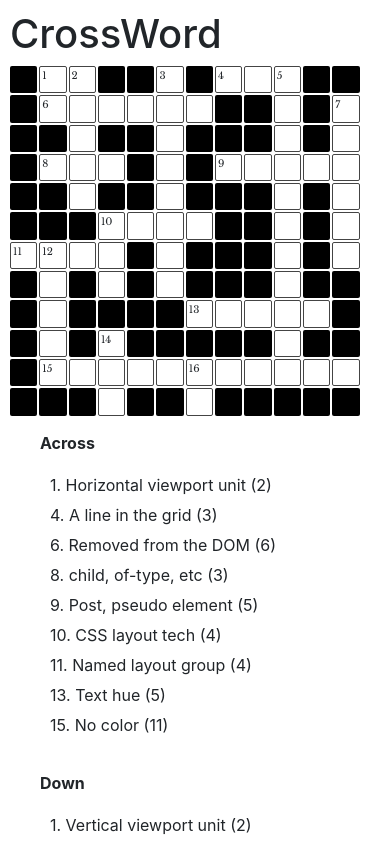
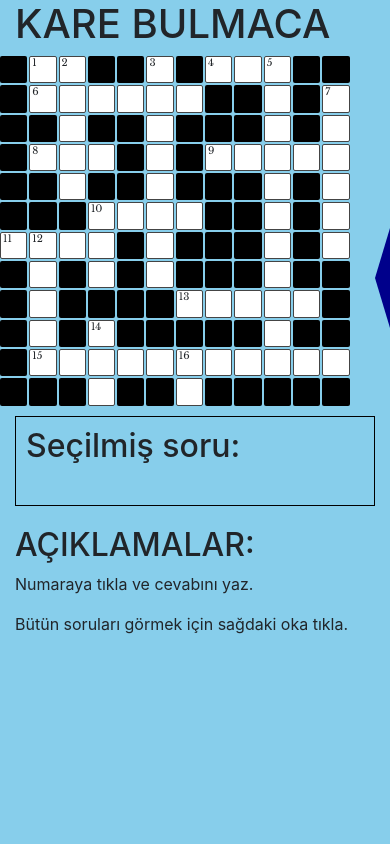
Before and after one commit to karadumanb/Crossword-Puzzle, an Angular app: page / in a window 390 px wide. Shown: the top 844 px of the page. Built offline with nearby package versions, Linux system fonts and the light colour scheme; a web font is replaced by a local one.

Commit message:
Complete functionality

```diff
--- a/src/app/components/home/home.component.html
+++ b/src/app/components/home/home.component.html
@@ -18,11 +18,13 @@
     </div>
   </div>
 </div> -->
-<h1>CrossWord</h1>
-
+<div class="container" [ngClass]="{'menuOpened': isMenuOpen}">
+  <h1>KARE BULMACA</h1>
+  <div class="row">
+    <div class="main-container col-lg-8 col-xs-12">
       <main>
         <del></del>
-  <ins data-clue=1 data-dir="across" data-length=2></ins>
+        <ins data-clue=1></ins>
         <ins data-clue=2></ins>
         <del></del>
         <del></del>
@@ -178,31 +180,46 @@
         <del></del>
 
       </main>
+    </div>
+    <div class="questions-container annotation col-lg-4" id="toggleMenu">
       <ul>
         <li class="heading">Across</li>
-  <li data-clue=1 data-dir="across" data-length=2>1. Horizontal viewport unit (2)</li>
-  <li data-clue=4 data-dir="across" data-length=3>4. A line in the grid (3)</li>
-  <li data-clue=6 data-dir="across" data-length=6>6. Removed from the DOM (6)</li>
-  <li data-clue=8 data-dir="across" data-length=3>8. child, of-type, etc (3)</li>
-  <li data-clue=9 data-dir="across" data-length=5>9. Post, pseudo element (5)</li>
-  <li data-clue=10 data-dir="across" data-length=4>10. CSS layout tech (4)</li>
-  <li data-clue=11 data-dir="across" data-length=4>11. Named layout group (4)</li>
-  <li data-clue=13 data-dir="across" data-length=5>13. Text hue (5)</li>
-  <li data-clue=15 data-dir="across" data-length=11>15. No color (11)</li>
+        <li data-clue=1 data-dir="across" data-length=2>1. (YATAY) viewport unit (2 Harf)</li>
+        <li data-clue=4 data-dir="across" data-length=3>4. A line in the grid (3 Harf)</li>
+        <li data-clue=6 data-dir="across" data-length=6>6. Removed from the DOM (6 Harf)</li>
+        <li data-clue=8 data-dir="across" data-length=3>8. child, of-type, etc (3 Harf)</li>
+        <li data-clue=9 data-dir="across" data-length=5>9. Post, pseudo element (5 Harf)</li>
+        <li data-clue=10 data-dir="across" data-length=4>10. (YATAY) CSS layout tech (4 Harf)</li>
+        <li data-clue=11 data-dir="across" data-length=4>11. Named layout group (4 Harf)</li>
+        <li data-clue=13 data-dir="across" data-length=5>13. Text hue (5 Harf)</li>
+        <li data-clue=15 data-dir="across" data-length=11>15. No color (11 Harf)</li>
       </ul>
 
       <ul>
         <li class="heading">Down</li>
-  <li data-clue=1 data-dir="down" data-length=2>1. Vertical viewport unit (2)</li>
-  <li data-clue=2 data-dir="down" data-length=5>2. Fixed horizontal length (5)</li>
-  <li data-clue=3 data-dir="down" data-length=8>3. Positioned in parent's frame (8)</li>
-  <li data-clue=5 data-dir="down" data-length=11>5. Text display direction (7,4)</li>
-  <li data-clue=7 data-dir="down" data-length=6>7. Around the outside (6)</li>
-  <li data-clue=10 data-dir="down" data-length=3>10. Space between elements (3)</li>
-  <li data-clue=12 data-dir="down" data-length=5>12. Opposite of left (5)</li>
-  <li data-clue=14 data-dir="down" data-length=3>14. Alternative angle unit (3)</li>
-  <li data-clue=16 data-dir="down" data-length=2>16. Pica unit (2)</li>
-
+        <li data-clue=1 data-dir="down" data-length=2>1. (DİKEY) viewport unit (2 Harf)</li>
+        <li data-clue=2 data-dir="down" data-length=5>2. Fixed horizontal length (5 Harf)</li>
+        <li data-clue=3 data-dir="down" data-length=8>3. Positioned in parent's frame (8 Harf)</li>
+        <li data-clue=5 data-dir="down" data-length=11>5. Text display direction (11 Harf)</li>
+        <li data-clue=7 data-dir="down" data-length=6>7. Around the outside (6 Harf)</li>
+        <li data-clue=10 data-dir="down" data-length=3>10. (DİKEY) Space between elements (3 Harf)</li>
+        <li data-clue=12 data-dir="down" data-length=5>12. Opposite of left (5 Harf)</li>
+        <li data-clue=14 data-dir="down" data-length=3>14. Alternative angle unit (3 Harf)</li>
+        <li data-clue=16 data-dir="down" data-length=2>16. Pica unit (2 Harf)</li>
       </ul>
-
-<p>Click on a clue or press TAB. Type your answers.</p>
+    </div>
+    <div class="open d-sm-none" [ngClass]="{'opened': isMenuOpen}" (click)="toggleMenu()">
+      <p *ngIf="isMenuOpen">X</p>
+      <div *ngIf="!isMenuOpen" class="arrow-left"></div>
+    </div>
+  </div>
+  <div class="current-question">
+    <h2>Seçilmiş soru: </h2>
+    <p id="current-question"></p>
+  </div>
+  <div class="annotation">
+    <h2 style="margin-top: 20px;">AÇIKLAMALAR:</h2>
+    <p>Numaraya tıkla ve cevabını yaz.</p>
+    <p>Bütün soruları görmek için sağdaki oka tıkla.</p>
+  </div>
+</div>
--- a/src/app/components/home/home.component.ts
+++ b/src/app/components/home/home.component.ts
@@ -1,20 +1,12 @@
 import { Component, OnInit } from '@angular/core';
 import { MockService, Puzzle } from '../../services/mock-service';
-declare var $:any;
-const letters = /^[A-Za-z]+$/;
+declare var $: any;
 
 @Component({
   selector: 'app-home',
   templateUrl: './home.component.html'
 })
 export class HomeComponent implements OnInit {
-  // mockData: Array<Puzzle>=[];
-  // count: number = 0;
-  // currentElementIndex:number;
-  //question:HTMLElement = new HTMLElement;
-  /*<div class="question" data-toggle="tooltip" data-placement="top" title="Lorem ipsum dolor sit, amet.">
-            <p>Lorem ipsum dolor sit, amet.</p>
-          </div> */
 
   state = {
     index: null,
@@ -27,6 +19,7 @@ export class HomeComponent implements OnInit {
   };
   index: any;
   clues: any;
+  isMenuOpen: boolean = false;
 
   constructor(/*public mock: MockService*/) { }
 
@@ -43,11 +36,11 @@ export class HomeComponent implements OnInit {
     let that = this;
     this.clues.forEach(function (clue) {
       ['mouseover', 'mouseout'].map(function (e) {
-        clue.addEventListener(e, (el)=>{
+        clue.addEventListener(e, (el) => {
           that.toggleClue(el);
         });
       });
-      clue.addEventListener('click', (el)=>{
+      clue.addEventListener('click', (el) => {
         that.editClue(el, that, false);
       });
     });
@@ -63,63 +56,43 @@ export class HomeComponent implements OnInit {
           var c = that.clues.indexOf(cli);
           let nc;
 
-          if (e.shiftKey === true) {
+          if(e.shiftKey === true) {
             nc = c - 1;
           } else {
             nc = c + 1;
           }
 
-          if (nc === that.clues.length) {
+          if(nc === that.clues.length) {
             nc = 0;
-          } else if (nc === -1) {
+          } else if(nc === -1) {
             nc = that.clues.length - 1;
           }
 
-          that.editClue.bind(that.clues[nc])();
+          that.editClue.bind(that.clues[nc])(cli, that, true);
           return;
-          //break;
+        //break;
         case "Backspace":
-          if (!that.state.clue) return;
+          if(!that.state.clue) return;
           that.state.answers[that.state.clue + '-' + that.state.dir] = that.state.answers[that.state.clue + '-' + that.state.dir].substr(0, that.state.answers[that.state.clue + '-' + that.state.dir].length - 1);
           break;
         default:
-          if (!that.state.clue) return;
-          if (e.key.length > 1) return;
-          if (that.state.answers[that.state.clue + '-' + that.state.dir].length < that.state.length) {
+          if(!that.state.clue) return;
+          if(e.key.length > 1 || e.key === " ") return;
+          if(that.state.answers[that.state.clue + '-' + that.state.dir].length < that.state.length) {
             that.state.answers[that.state.clue + '-' + that.state.dir] += e.key;
+          } else {
+            return;
           }
-          break;
+        break;
       }
+      that.skipCursor(e.key, 0);
 
-      if (that.state.dir === "across") {
-        that.index[that.state.index + that.state.cursor].classList.remove("cursor");
-      } else {
-        that.index[that.state.index + that.state.cursor * 12].classList.remove("cursor");
-      }
-      that.state.cursor = that.state.answers[that.state.clue + '-' + that.state.dir].length;
-      if (that.state.cursor < 0) {
-        that.state.cursor = 0;
-      } else if (that.state.cursor > that.state.length - 1) {
-        that.state.cursor = that.state.length - 1;
-      }
-      if (that.state.dir === "across") {
-        that.index[that.state.index + that.state.cursor].classList.add("cursor");
-      } else {
-        that.index[that.state.index + that.state.cursor * 12].classList.add("cursor");
-      }
-
-      for (var x = 0; x < that.state.length; x++) {
-        if (that.state.dir === "across") {
-          that.index[that.state.index + x].textContent = that.state.answers[that.state.clue + '-' + that.state.dir][x];
-        } else {
-          that.index[that.state.index + x * 12].textContent = that.state.answers[that.state.clue + '-' + that.state.dir][x];
-        }
-      }
+      that.getAllLetters(e.key);
 
     }, false);
 
     Array.from(document.querySelectorAll('ins[data-clue]')).map(function (el) {
-      el.addEventListener('click', (el)=>{
+      el.addEventListener('click', (el) => {
         that.selectClue(el);
       });
     });
@@ -127,13 +100,13 @@ export class HomeComponent implements OnInit {
 
   selectClue(el) {
     let that = this;
-    (function() {
+    (function () {
       var c = parseInt(el.srcElement.getAttribute('data-clue'));
       var li = Array.from(document.querySelectorAll('li[data-clue="' + c + '"]'));
-      if (li.length === 1) {
+      if(li.length === 1) {
         that.editClue.bind(li[0])(el, that, true);
       } else {
-        if (that.state.dir === "across") {
+        if(that.state.dir === "across") {
           that.editClue.bind(li[1])(el, that, true);
         } else {
           that.editClue.bind(li[0])(el, that, true);
@@ -142,14 +115,17 @@ export class HomeComponent implements OnInit {
     })();
   }
   editClue(elm, ths, isSelected) {
+    if(this.isMenuOpen) {
+      this.toggleMenu();
+    }
     let that = ths;
     let trial = this;
-    (function() {
+    (function () {
       Array.from(document.querySelectorAll('.cursor,.editting,.current')).map(function (el) {
         return el.classList.remove("cursor", "editting", "current");
       });
       let c, l, d;
-      if(isSelected){
+      if(isSelected) {
         c = parseInt(trial.getAttribute("data-clue"));
         l = parseInt(trial.getAttribute("data-length"));
         d = trial.getAttribute("data-dir");
@@ -160,7 +136,7 @@ export class HomeComponent implements OnInit {
       }
       var s = that.index.indexOf(document.querySelector('ins[data-clue="' + c + '"]'));
       for (var x = 0; x < l; x++) {
-        if (d === "across") {
+        if(d === "across") {
           that.index[s + x].classList.add("editting");
         } else {
           that.index[s + x * 12].classList.add("editting");
@@ -171,35 +147,39 @@ export class HomeComponent implements OnInit {
       that.state.clue = c;
       that.state.dir = d;
       that.state.length = l;
-      if (that.state.answers[c + '-' + d] === undefined) {
+      if(that.state.answers[c + '-' + d] === undefined) {
         that.state.answers[c + '-' + d] = '';
         that.state.cursor = 0;
       } else {
-        if (that.state.length === that.state.answers[c + '-' + d].length) {
+        if(that.state.length === that.state.answers[c + '-' + d].length) {
           that.state.cursor = that.state.answers[c + '-' + d].length - 1;
         } else {
           that.state.cursor = that.state.answers[c + '-' + d].length;
         }
       }
 
-      if (that.state.dir === "across") {
+      if(that.state.dir === "across") {
         that.index[s + that.state.cursor].classList.add("cursor");
       } else {
         that.index[s + that.state.cursor * 12].classList.add("cursor");
       }
 
-      document.querySelector('li[data-clue="' + c + '"][data-dir="' + d + '"]').classList.add("current");
+      let currentEl = document.querySelector('li[data-clue="' + c + '"][data-dir="' + d + '"]');
+      currentEl.classList.add("current");
+      document.getElementById('current-question').innerHTML = currentEl['textContent'];
+      that.skipCursor('', 0);
+      that.getAllLetters('');
     })();
   }
   toggleClue(elm) {
     let that = this;
-    (function() {
+    (function () {
       var c = elm.srcElement.getAttribute("data-clue");
       var d = elm.srcElement.getAttribute("data-dir");
       var l = elm.srcElement.getAttribute("data-length");
       var s = that.index.indexOf(document.querySelector('ins[data-clue="' + c + '"]'));
       for (var x = 0; x < l; x++) {
-        if (d === "across") {
+        if(d === "across") {
           that.index[s + x].classList.toggle("highlight");
         } else {
           that.index[s + x * 12].classList.toggle("highlight");
@@ -207,8 +187,71 @@ export class HomeComponent implements OnInit {
       }
     })();
   }
-  getAttribute(str){
+  getAttribute(str) {
     return str;
+  }
+
+  toggleMenu() {
+    let el = document.getElementById('toggleMenu');
+    if(el.style.left === '0px') {
+      el.style.left = '100vh';
+      this.isMenuOpen = false;
+    } else {
+      el.style.left = '0px';
+      this.isMenuOpen = true;
+    }
+  }
+
+  skipCursor(key, count) {
+    count++;
+      if(this.state.dir === "across") {
+        this.index[this.state.index + this.state.cursor].classList.remove("cursor");
+      } else {
+        this.index[this.state.index + this.state.cursor * 12].classList.remove("cursor");
+      }
+      this.state.cursor = this.state.answers[this.state.clue + '-' + this.state.dir].length;
+      if(this.state.cursor < 0) {
+        this.state.cursor = 0;
+      } else if(this.state.cursor > this.state.length - 1) {
+        this.state.cursor = this.state.length - 1;
+      }
+      if(this.state.dir === "across") {
+        this.index[this.state.index + this.state.cursor].classList.add("cursor");
+      } else {
+        this.index[this.state.index + this.state.cursor * 12].classList.add("cursor");
+      }
+    if(key ==='Backspace' || count > 8 || this.state.answers[this.state.clue + '-' + this.state.dir].length >= this.state.length) {
+      //do nothing
+      return;
+    } else if(this.state.dir === "across") {
+      if(this.index[this.state.index + this.state.cursor].textContent.length > 0) {
+        this.state.answers[this.state.clue + '-' + this.state.dir] += this.index[this.state.index + this.state.cursor].textContent;
+        return this.skipCursor(key, count);
+      }
+    } else if(this.state.dir === "down") {
+      if(this.index[this.state.index + this.state.cursor * 12].textContent.length > 0) {
+        this.state.answers[this.state.clue + '-' + this.state.dir] += this.index[this.state.index + this.state.cursor * 12].textContent;
+        return this.skipCursor(key, count);
+      }
+    }
+     else {
+      return;
+    }
+  }
+
+  getAllLetters(key) {
+    for (var x = 0; x < this.state.length; x++) {
+      let theValue = this.state.answers[this.state.clue + '-' + this.state.dir][x];
+      if(theValue === undefined && key !== "Backspace" || this.state.cursor < x) {
+        //do nothing
+      } else {
+        if(this.state.dir === "across") {
+          this.index[this.state.index + x].textContent = this.state.answers[this.state.clue + '-' + this.state.dir][x];
+        } else {
+          this.index[this.state.index + x * 12].textContent = this.state.answers[this.state.clue + '-' + this.state.dir][x];
+        }
+      }
+    }
   }
 
   /*maximize() {
@@ -225,26 +268,6 @@ export class HomeComponent implements OnInit {
     }, 1200);
   }
 
-  autofocus($event) {
-    if(letters.test($event.key) && $event.key.length === 1) {
-      setTimeout(()=>{
-        if($event.srcElement.nextElementSibling !== null){
-          $event.srcElement.nextElementSibling.focus();
-        }
-        $event.srcElement.value = $event.srcElement.value.toUpperCase();
-      }, 20);
-    } else if($event.keyCode === 8 || $event.key === 'Backspace') {
-      setTimeout(()=>{
-        if($event.srcElement.previousElementSibling !== null){
-          $event.srcElement.previousElementSibling.focus();
-        }
-      }, 20);
-    }
-    else {
-      $event.preventDefault();
-    }
-  }
-
   createRange(number){
     var items: number[] = [];
     for(var i = 1; i <= number; i++) {
--- a/src/index.html
+++ b/src/index.html
@@ -1,5 +1,5 @@
 <!doctype html>
-<html lang="en">
+<html lang="tr">
 <head>
   <meta charset="utf-8">
   <title>CrosswordPuzzle</title>
--- a/src/styles.css
+++ b/src/styles.css
@@ -1,92 +1,23 @@
-/* display: grid;
-grid-template-columns: repeat(20, 5%);
-grid-template-rows: repeat(20, 6%); */
-/*
-html, body{
-    background-color: #ffac1529!important;
-    height: 100%;
-}
-h1, h3 {
-    color: chocolate!important;
-}
-p {
-    color: darkgoldenrod;
-}
-
-.puzzle-container {
-    background-color: chocolate;
-    width: 100%;
-    float: left;
-    height: 458px;
-    box-shadow: 2px 0px 10px 1px grey;
-    overflow: hidden;
-    border: 2px solid chocolate;
-}
-
-.full-screen {
-    position: fixed;
-    top: 0;
-    bottom: 0;
-    right: 0;
-    left: 0;
-    height: 100%;
-    z-index: 999;
-}
-
-.annotation {
-    box-shadow: 2px 0px 10px 1px grey;
-    height: 100%;
-    padding: 10px;
-}
-h3 {
-    font-size: 18px!important;
-    font-weight: bold!important;
-}
-
-p {
-    font-size: 14px;
-}
-
-.puzzle-container input, .puzzle-container div {
-    background-color: aliceblue;
-    float: left;
-    width: 5%;
-    height: 100%;
-    font-size: 26px;
-    text-align: center;
-    color: saddlebrown;
-    box-shadow: 2px 1px 2px grey inset;
-}
-
-.puzzle-container .question {
-    background-color: lightgray;
-    cursor: pointer;
-}
-
-.question p {
-    font-size: 10px;
-    font-weight: bold;
-    color: black;
-    margin: 0;
-}
-
-.puzzle-container div.puzzle-squares {
-    width: 100%;
-    height: 10%;
-} */
-
 @import url('https://fonts.googleapis.com/css?family=Annie+Use+Your+Telescope|Libre+Baskerville');
 
 body {
-  font-family: 'Libre Baskerville';
-  display: grid!important;
+  font-family: 'Libre Baskerville', sans-serif;
+  /* display: grid!important;
   grid-template-rows: 1fr 5fr 5fr 1fr;
   grid-template-columns: 1fr 1fr;
   grid-gap: 15px;
   align-items: center;
   justify-items: center;
   margin: 0;
-  padding: 10px;
+  padding: 10px; */
+}
+
+body, html {
+  background-color: skyblue!important;
+}
+
+.container {
+  max-width: unset!important;
 }
 
 h1 {
@@ -104,7 +35,9 @@ main {
   grid-template-columns: repeat(12, 7vmin);
   grid-gap: 2px;
 }
-
+.questions-container, .main-container {
+  padding: 0!important;
+}
 p {
   grid-column: 1/3;
 }
@@ -150,10 +83,11 @@ ins {
   background-color: white;
   border: 1px solid #444;
   text-decoration: none;
-  font-size: calc(24px + 0.5vmin);
+  font-size: calc(24px - 0.5vmin);
   padding: 0;
   margin: 0;
   text-transform: uppercase;
+  line-height: 1;
 }
 
 ins[data-clue] {
@@ -211,3 +145,68 @@ ins.cursor {
     box-shadow: inset 0 0 0 6px #BBB;
   }
 }
+
+@media screen and (max-width: 575px) {
+  .questions-container {
+    position: fixed!important;
+    background-color: #a0cccc;
+    right: 0;
+    left: 100vh;
+    top: 0;
+    -webkit-transition: all .2s linear;
+    transition: all .2s linear;
+    bottom: 0;
+    overflow-y: auto;
+  }
+  .questions-container.open{
+    left: 0;
+  }
+}
+
+.open {
+  position: absolute;
+  right: 0;
+  top: 27%;
+  cursor: pointer;
+  -webkit-transition: all .2s linear;
+  transition: all .2s linear;
+}
+
+.opened {
+  top: 10px;
+  right: 20px;
+}
+
+.opened p {
+  width: 30px;
+  text-align: center;
+  height: 30px;
+  border-radius: 50%;
+  border: 1px solid black;
+  color: black;
+  margin: 0;
+  line-height: 30px;
+}
+
+.arrow-left{
+  width: 0;
+  height: 0;
+  border-top: 50px solid transparent;
+  border-bottom: 50px solid transparent;
+  border-right:15px solid darkblue;
+}
+
+.current-question {
+  border: 1px solid black;
+  min-height: 90px;
+  margin-top: 10px;
+  padding: 10px;
+}
+
+.menuOpened.container {
+  position: fixed;
+  top: 0;
+  bottom: 0;
+  left: 0;
+  right: 0;
+}
```
Also changed, not shown: src/assets/swipe-left.png (added). Lines whose indentation alone changed are shown as unchanged.
